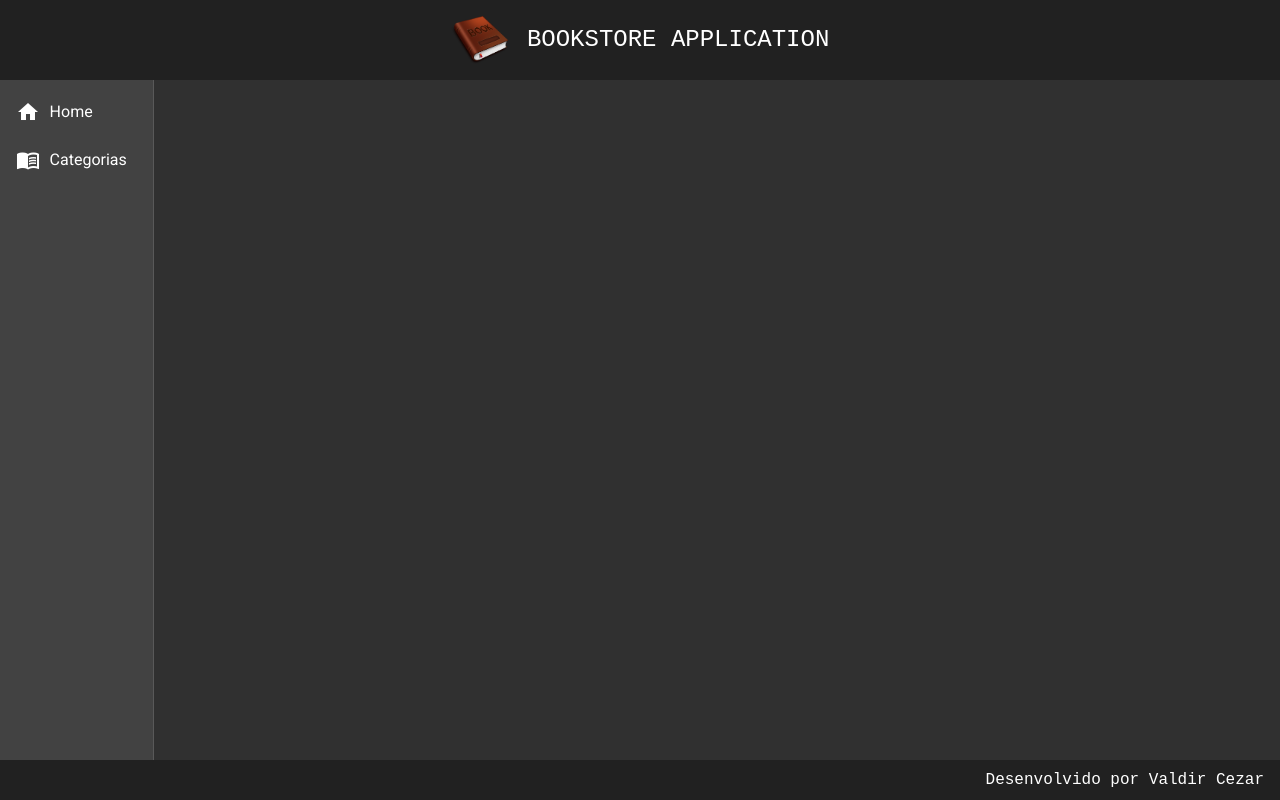
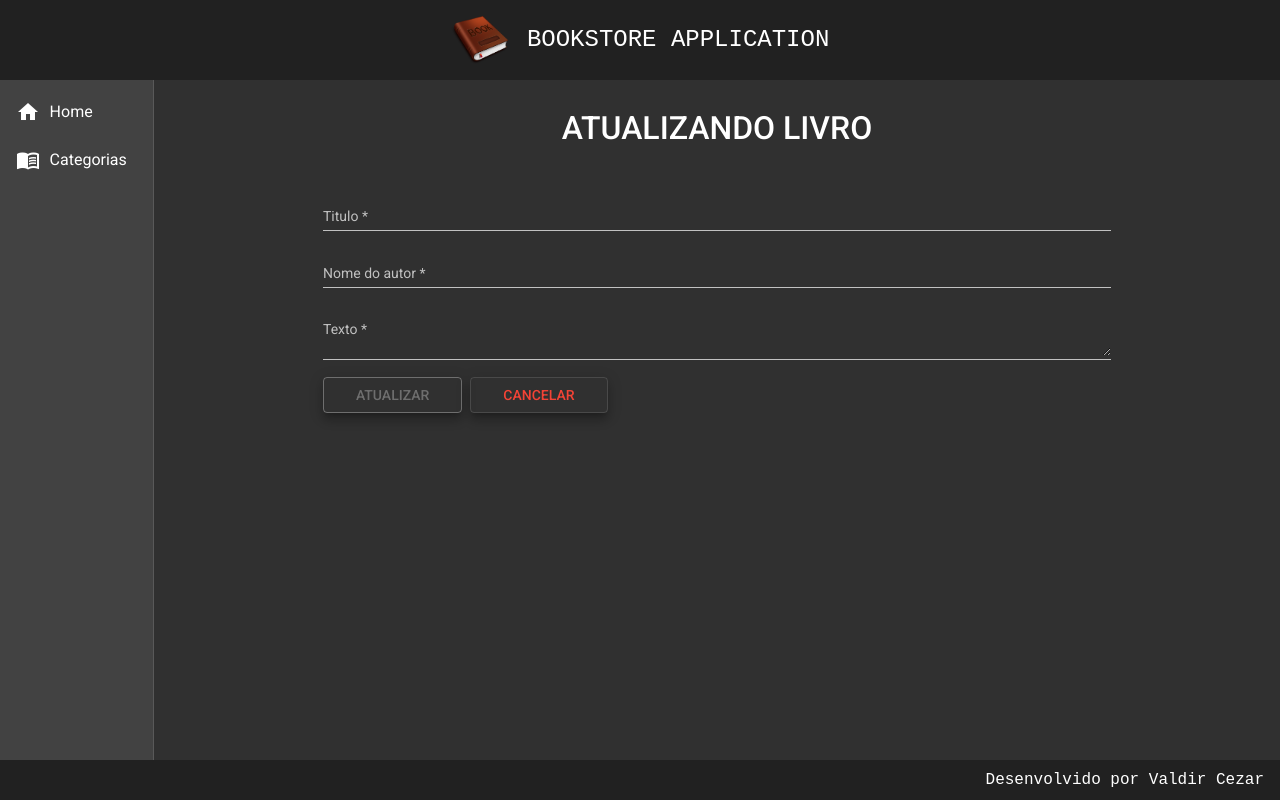
Before and after one commit to ValdirCezar/bookstore-front, an Angular app: page /categorias/1/livros/1/update in a window 1280 px wide. Before the commit this address led to /. Built offline with nearby package versions, Linux system fonts and the light colour scheme; no server answers.

Commit message:
UPDATE para Livro implementado

```diff
--- a/src/app/app-routing.module.ts
+++ b/src/app/app-routing.module.ts
@@ -7,6 +7,7 @@ import { CategoriaUpdateComponent } from './components/views/categoria/categoria
 import { HomeComponent } from './components/views/home/home.component';
 import { LivroCreateComponent } from './components/views/livro/livro-create/livro-create.component';
 import { LivroReadAllComponent } from './components/views/livro/livro-read-all/livro-read-all.component';
+import { LivroUpdateComponent } from './components/views/livro/livro-update/livro-update.component';
 
 const routes: Routes = [
   {
@@ -36,6 +37,10 @@ const routes: Routes = [
   {
     path: 'categorias/:id_cat/livros/create',
     component: LivroCreateComponent
+  },
+  {
+    path: 'categorias/:id_cat/livros/:id/update',
+    component: LivroUpdateComponent
   }
 ];
 
--- a/src/app/app.module.ts
+++ b/src/app/app.module.ts
@@ -27,6 +27,7 @@ import { CategoriaDeleteComponent } from './components/views/categoria/categoria
 import { CategoriaUpdateComponent } from './components/views/categoria/categoria-update/categoria-update.component';
 import { LivroReadAllComponent } from './components/views/livro/livro-read-all/livro-read-all.component';
 import { LivroCreateComponent } from './components/views/livro/livro-create/livro-create.component';
+import { LivroUpdateComponent } from './components/views/livro/livro-update/livro-update.component';
 
 @NgModule({
   declarations: [
@@ -41,6 +42,7 @@ import { LivroCreateComponent } from './components/views/livro/livro-create/livr
     CategoriaUpdateComponent,
     LivroReadAllComponent,
     LivroCreateComponent,
+    LivroUpdateComponent,
   ],
   imports: [
     BrowserModule,
--- a/src/app/components/views/livro/livro-read-all/livro-read-all.component.html
+++ b/src/app/components/views/livro/livro-read-all/livro-read-all.component.html
@@ -32,7 +32,7 @@
         <ng-container matColumnDef="acoes">
           <th class="mat-header" mat-header-cell *matHeaderCellDef>AÇÕES</th>
           <td mat-cell *matCellDef="let row">
-            <a class="edit" href="#">
+            <a class="edit" routerLink="{{ row.id }}/update">
               <i class="material-icons">edit</i>
             </a>
             <a class="delete" href="#">
--- /dev/null
+++ b/src/app/components/views/livro/livro-update/livro-update.component.css
@@ -0,0 +1,26 @@
+form {
+    text-align: center;
+    width: 70%;
+    margin: 2rem auto 0 auto;
+}
+
+h1 {
+    font-size: 2rem;
+    font-weight: 500;
+    margin-bottom: 3rem;
+}
+
+.form {
+    width: 100%;
+}
+
+.buttons {
+    width: 100%;
+    text-align: start;
+}
+
+button {
+    margin-right: .5rem;
+    padding-right: 2rem;
+    padding-left: 2rem;
+}
--- /dev/null
+++ b/src/app/components/views/livro/livro-update/livro-update.component.html
@@ -0,0 +1,27 @@
+<form>
+    <h1>ATUALIZANDO LIVRO</h1>
+
+    <mat-form-field class="form">
+        <mat-label>Titulo</mat-label>
+        <input matInput [(ngModel)]="livro.titulo" [formControl]="titulo" required type="text" name="titulo" placeholder="Ex. Curso Spring Boot com Angular 10" maxlength="100">
+        <mat-error *ngIf="titulo.invalid">{{ getMessage() }}</mat-error>
+    </mat-form-field>
+
+    <mat-form-field class="form">
+        <mat-label>Nome do autor</mat-label>
+        <input matInput [(ngModel)]="livro.nome_autor"  [formControl]="nome_autor" required type="text" name="nome_autor" placeholder="Ex. Valdir Cezar" maxlength="100">
+        <mat-error *ngIf="nome_autor.invalid">{{ getMessage() }}</mat-error>
+    </mat-form-field>
+
+    <mat-form-field class="form">
+        <mat-label>Texto</mat-label>
+        <textarea matInput [(ngModel)]="livro.texto" [formControl]="texto" required type="text" name="texto" placeholder="Ex. Lorem ipsum" maxlength="2000000"></textarea>
+        <mat-error *ngIf="texto.invalid">{{ getMessage() }}</mat-error>
+    </mat-form-field>
+
+    <div class="buttons">
+        <button (click)="update()" [disabled]="getMessage()" class="mat-elevation-z8" mat-stroked-button color="primary"> ATUALIZAR </button>
+        <button (click)="cancel()" class="mat-elevation-z8" mat-stroked-button color="warn"> CANCELAR </button>
+    </div>
+
+</form>
--- /dev/null
+++ b/src/app/components/views/livro/livro-update/livro-update.component.ts
@@ -0,0 +1,74 @@
+import { Component, OnInit } from "@angular/core";
+import { FormControl, Validators } from "@angular/forms";
+import { ActivatedRoute, Router } from "@angular/router";
+import { Livro } from "../livro.model";
+import { LivroService } from "../livro.service";
+
+@Component({
+  selector: 'app-livro-update',
+  templateUrl: './livro-update.component.html',
+  styleUrls: ['./livro-update.component.css']
+})
+export class LivroUpdateComponent implements OnInit {
+
+  id_cat: String = "";
+
+  livro: Livro = {
+    id: "",
+    titulo: "",
+    nome_autor: "",
+    texto: "",
+  };
+
+  titulo = new FormControl("", [Validators.minLength(3)]);
+  nome_autor = new FormControl("", [Validators.minLength(3)]);
+  texto = new FormControl("", [Validators.minLength(10)]);
+
+  constructor(
+    private service: LivroService,
+    private route: ActivatedRoute,
+    private router: Router
+  ) {}
+
+  ngOnInit(): void {
+    this.id_cat = this.route.snapshot.paramMap.get("id_cat")!;
+    this.livro.id = this.route.snapshot.paramMap.get("id")!;
+    this.findById()
+  }
+
+  cancel(): void {
+    this.router.navigate([`categorias/${this.id_cat}/livros`]);
+  }
+
+  findById(): void {
+    this.service.findById(this.livro.id!).subscribe((resposta) => {
+      this.livro = resposta
+    })
+  }
+
+  update():void {
+    this.service.update(this.livro).subscribe((resposta) => {
+      this.router.navigate([`categorias/${this.id_cat}/livros`]);
+      this.service.mensagem('Livro atualizado com sucesso!')
+    }, err => {
+      this.router.navigate([`categorias/${this.id_cat}/livros`]);
+      this.service.mensagem('Falha ao atualizar livro! Tente mais tarde..')
+    })
+  }
+
+  getMessage() {
+    if (this.titulo.invalid) {
+      return "O campo TITULO deve conter entre 3 e 100 carateres";
+    }
+
+    if (this.nome_autor.invalid) {
+      return "O campo NOME DO AUTOR deve conter entre 3 e 100 carateres";
+    }
+
+    if (this.texto.invalid) {
+      return "O campo TEXTO deve conter entre 10 e 2.000.000 carateres";
+    }
+
+    return false;
+  }
+}
--- a/src/app/components/views/livro/livro.service.ts
+++ b/src/app/components/views/livro/livro.service.ts
@@ -19,6 +19,16 @@ export class LivroService {
     return this.http.get<Livro[]>(url)
   }
 
+  findById(id: String):Observable<Livro>{
+    const url = `${this.baseUrl}/livros/${id}`
+    return this.http.get<Livro>(url)
+  }
+
+  update(livro: Livro):Observable<Livro> {
+    const url = `${this.baseUrl}/livros/${livro.id}`
+    return this.http.put<Livro>(url, livro)
+  }
+
   create(livro: Livro, id_cat: String): Observable<Livro> {
     const url = `${this.baseUrl}/livros?categoria=${id_cat}`
     return this.http.post<Livro>(url, livro)
```
